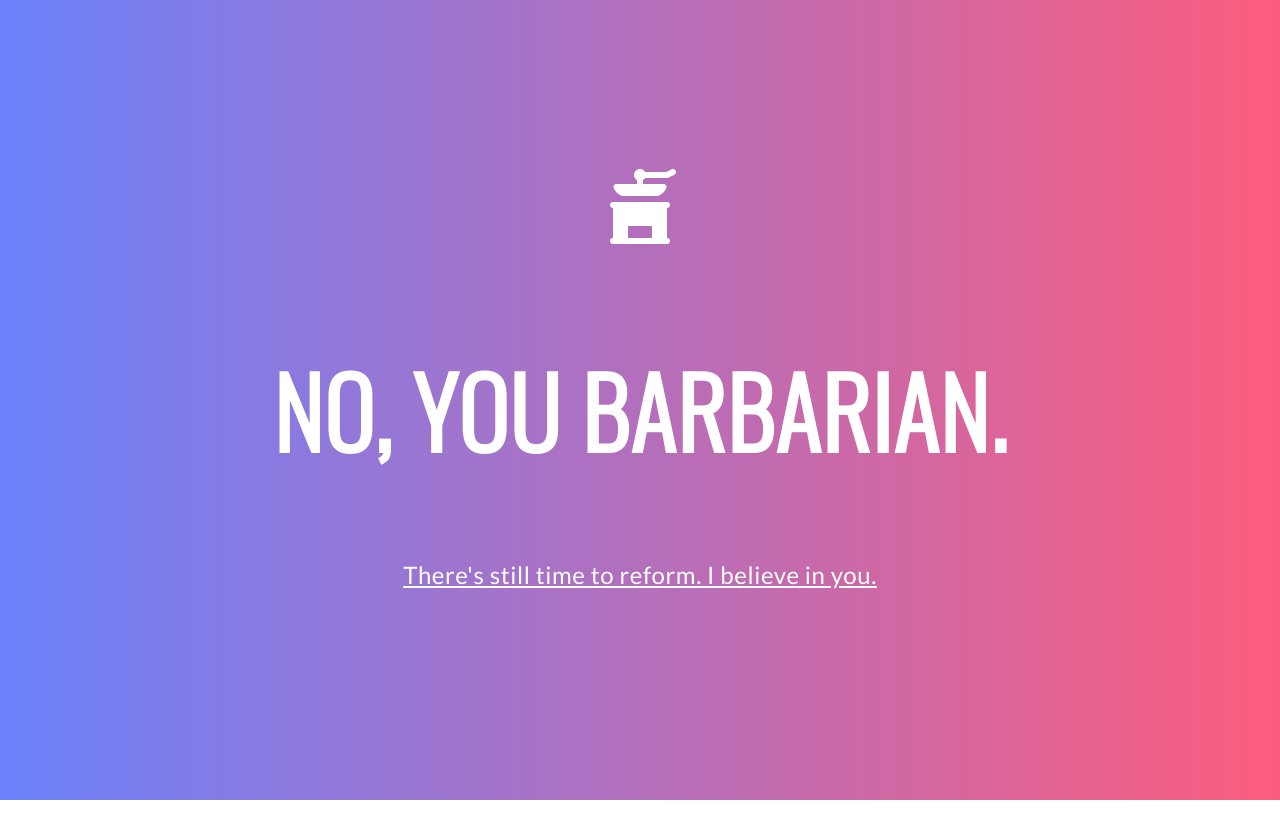
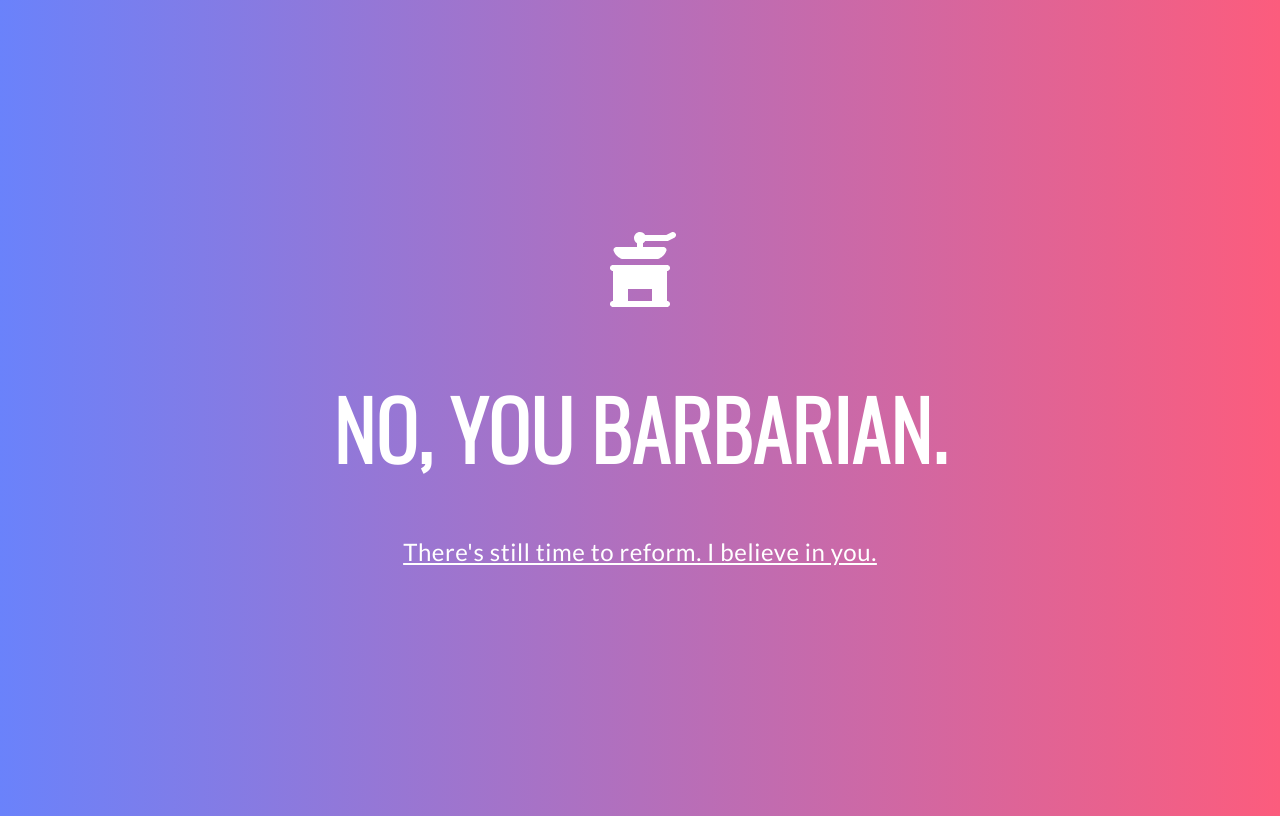
Before and after one commit to kldupless/pepper, a plain HTML site: page index.html in a window 1280 px wide. Drawn offline with nearby package versions, Linux system fonts and the light colour scheme.

Commit message:
actually fix spacing

```diff
--- a/styles.css
+++ b/styles.css
@@ -14,16 +14,16 @@ a{
 }
 h1{
     font-family: 'Oswald', sans-serif;
-    font-size: 4em;
+    font-size: 5rem;
+    line-height: 5.2rem;
     text-transform: uppercase;
 }
 section{
-    min-height: 95vh;
+    min-height: 100vh;
     display: flex;
     justify-content: center;
     align-items: center;
 }
 .main-container{
 text-align: center;
-padding: 10px;
 }
```
